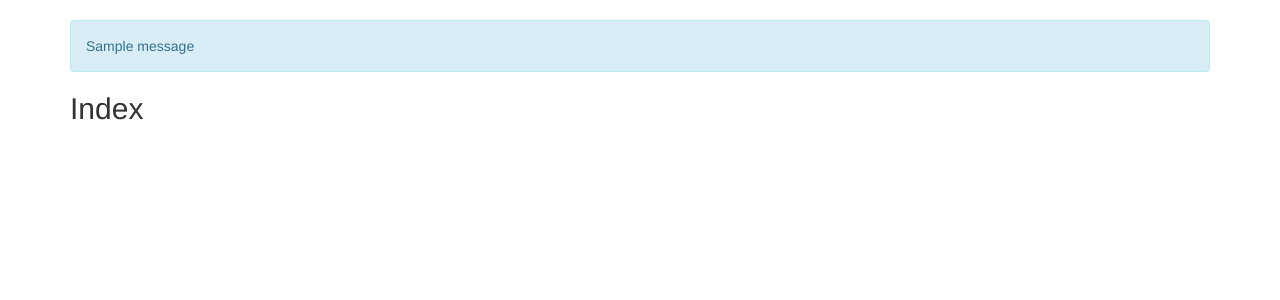
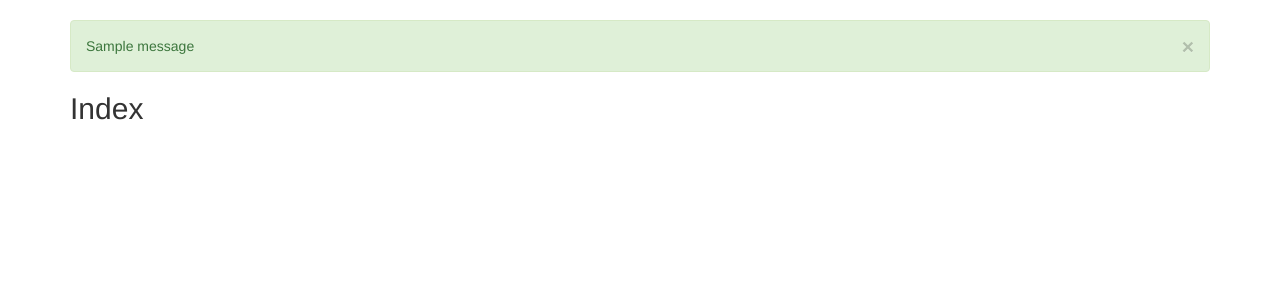
Before and after one commit to patryklomza/APPointment, a Flask app: page / in a window 1280 px wide. Shown: the part 52-352 px from the top of the page. Run offline with Flask 2, Linux system fonts and the light colour scheme; a user stored in the database is signed in; tables that the repository leaves empty hold one stand-in row (values such as "Sample post"); one stand-in notice (Sample message) is shown; some libraries are stand-ins or nearby versions.

Commit message:
Update base template with colored flash messages
Now flashed messages should appear as dissmissable alerts
colored according to flashed message category.

```diff
--- a/appointment/app/templates/base.html
+++ b/appointment/app/templates/base.html
@@ -36,10 +36,13 @@
 
 {% block content %}
     <div class="container">
-        {% with messages = get_flashed_messages() %}
+        {% with messages = get_flashed_messages(with_categories=true) %}
+        <!-- Categories: success (green), info (blue), warning (yellow), danger (red) -->
         {% if messages %}
-            {% for message in messages %}
-            <div class="alert alert-info" role="alert">{{ message }}</div>
+            {% for category, message in messages %}
+            <div class="alert alert-{{ category }} alert-dissmissable" role="alert">{{ message }}
+             <button type="button" class="close" data-dismiss="alert" aria-label="Close"><span aria-hidden="true">&times;</span></button>
+            </div>
             {% endfor %}
         {% endif %}
         {% endwith %}
```
